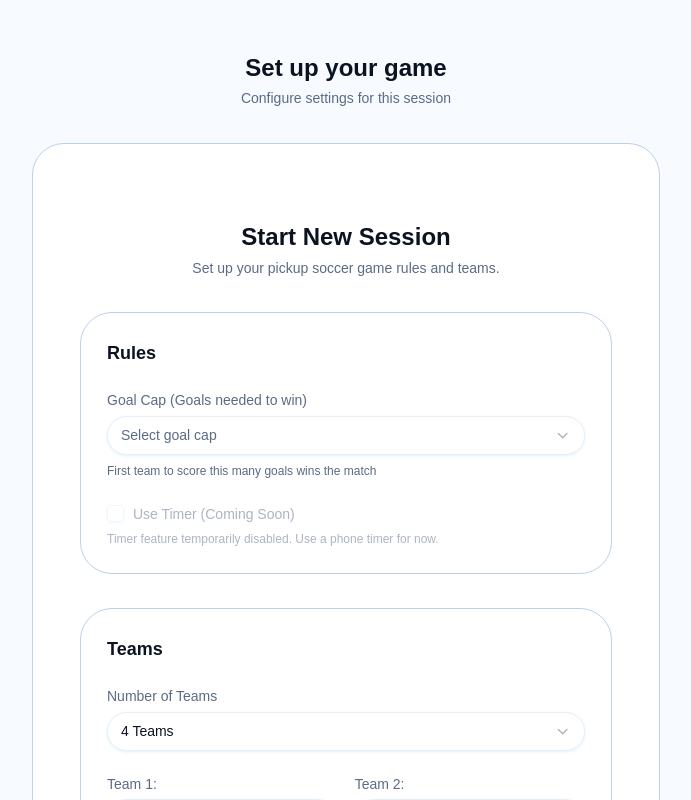
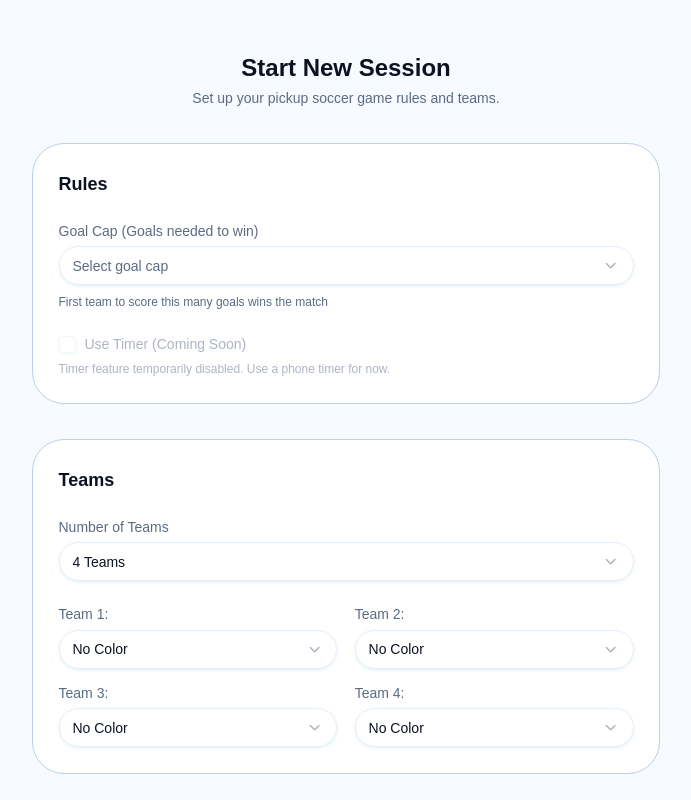
Before and after one commit to JohnnyPillacela/nexturno, a Next.js app: page /dashboard in a window 1280 px wide. Shown: the top 800 px of the page, without its empty margins (294-985 px from the left). Built offline with nearby package versions, Linux system fonts and the light colour scheme.

Commit message:
streamline session handling by conditionally rendering SetupForm for new sessions and LiveSession for resumed sessions

```diff
--- a/app/dashboard/page.tsx
+++ b/app/dashboard/page.tsx
@@ -43,32 +43,13 @@ export default function DashboardPage() {
     );
   }
 
-  // New session: show setup/settings placeholder (no game UI yet)
-  if (isNewSession) {
-    return (
-      <div className="min-h-screen bg-background">
-        <div className="mx-auto max-w-2xl px-5 py-12 space-y-8">
-          <header className="text-center space-y-1">
-            <h1 className="text-2xl font-semibold text-foreground">
-              Set up your game
-            </h1>
-            <p className="text-sm text-muted-foreground">
-              Configure settings for this session
-            </p>
-          </header>
-
-          <section className="border border-border rounded-2xl p-6 bg-card space-y-6">
-            <SetupForm />
-          </section>
-        </div>
-      </div>
-    );
-  }
-
-  // Resumed session: show live session UI
   return (
     <div className="min-h-screen bg-background">
-      <LiveSession onStartNewSession={handleStartNewSession} />
+      {isNewSession ? (
+        <SetupForm />
+      ) : (
+        <LiveSession onStartNewSession={handleStartNewSession} />
+      )}
     </div>
   );
 }
```
